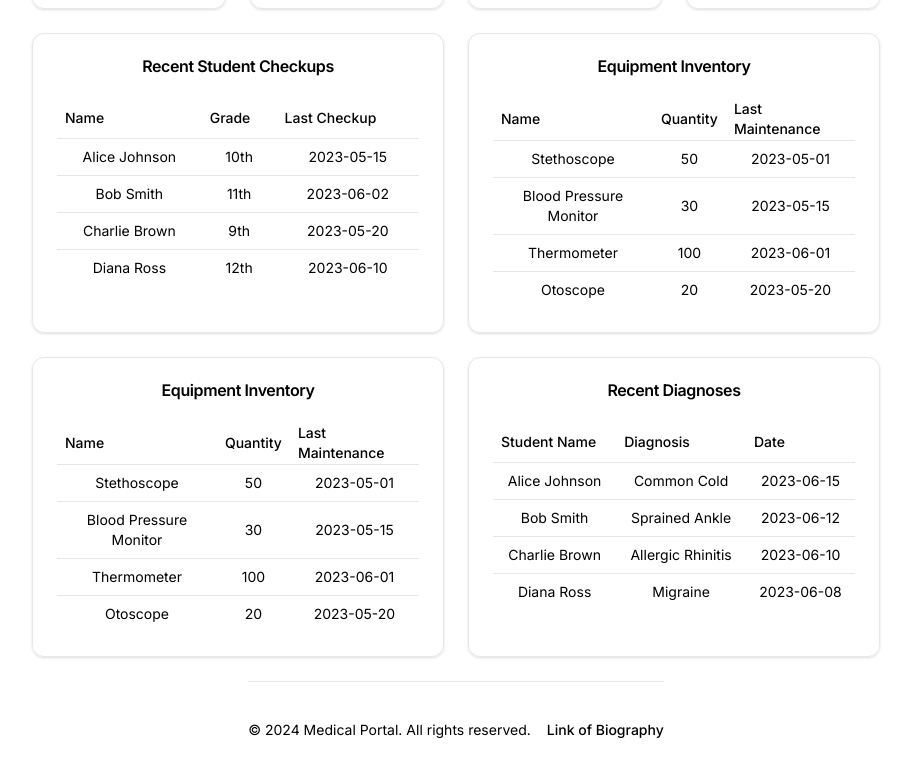
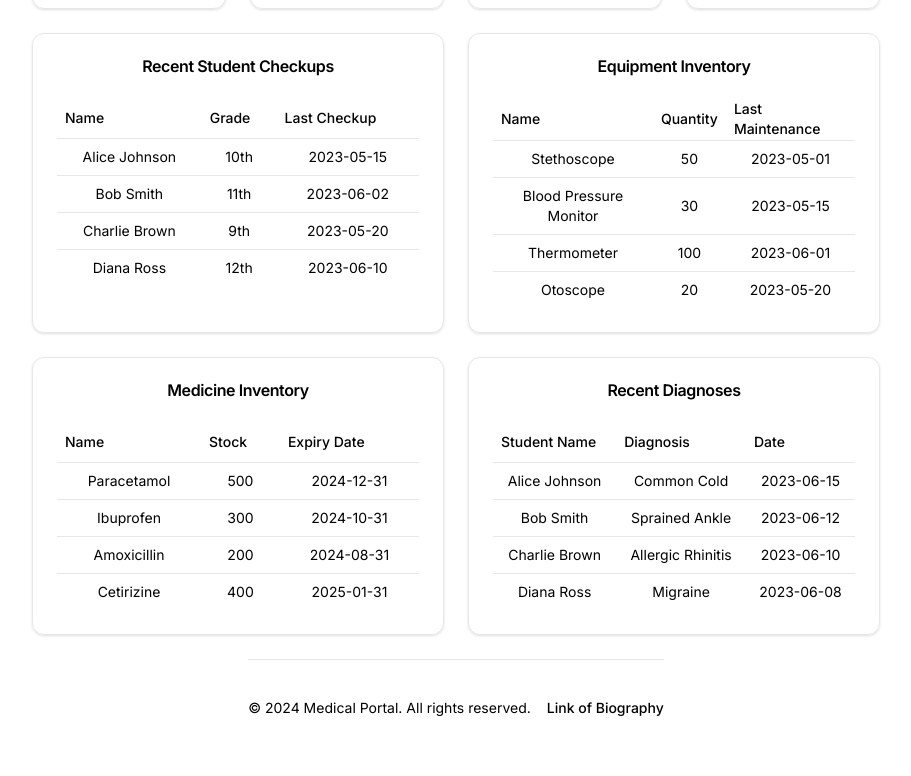
Before and after one commit to note38/school-autobiography, a Next.js app: page / in a window 1280 px wide. Shown: the part 890-1666 px from the top of the page, without its empty margins (184-1095 px from the left). Built offline with nearby package versions, Linux system fonts and the light colour scheme.

Commit message:
just fix dashboard

```diff
--- a/components/medicine-section.tsx
+++ b/components/medicine-section.tsx
@@ -8,39 +8,34 @@ import {
   TableRow,
 } from "@/components/ui/table";
 
-const equipment = [
-  { id: 1, name: "Stethoscope", quantity: 50, lastMaintenance: "2023-05-01" },
-  {
-    id: 2,
-    name: "Blood Pressure Monitor",
-    quantity: 30,
-    lastMaintenance: "2023-05-15",
-  },
-  { id: 3, name: "Thermometer", quantity: 100, lastMaintenance: "2023-06-01" },
-  { id: 4, name: "Otoscope", quantity: 20, lastMaintenance: "2023-05-20" },
+const medicines = [
+  { id: 1, name: "Paracetamol", stock: 500, expiryDate: "2024-12-31" },
+  { id: 2, name: "Ibuprofen", stock: 300, expiryDate: "2024-10-31" },
+  { id: 3, name: "Amoxicillin", stock: 200, expiryDate: "2024-08-31" },
+  { id: 4, name: "Cetirizine", stock: 400, expiryDate: "2025-01-31" },
 ];
 
-export default function EquipmentSection() {
+export default function MedicineSection() {
   return (
     <Card>
       <CardHeader>
-        <CardTitle>Equipment Inventory</CardTitle>
+        <CardTitle>Medicine Inventory</CardTitle>
       </CardHeader>
       <CardContent>
         <Table>
           <TableHeader>
             <TableRow>
               <TableHead>Name</TableHead>
-              <TableHead>Quantity</TableHead>
-              <TableHead>Last Maintenance</TableHead>
+              <TableHead>Stock</TableHead>
+              <TableHead>Expiry Date</TableHead>
             </TableRow>
           </TableHeader>
           <TableBody>
-            {equipment.map((item) => (
-              <TableRow key={item.id}>
-                <TableCell>{item.name}</TableCell>
-                <TableCell>{item.quantity}</TableCell>
-                <TableCell>{item.lastMaintenance}</TableCell>
+            {medicines.map((medicine) => (
+              <TableRow key={medicine.id}>
+                <TableCell>{medicine.name}</TableCell>
+                <TableCell>{medicine.stock}</TableCell>
+                <TableCell>{medicine.expiryDate}</TableCell>
               </TableRow>
             ))}
           </TableBody>
```
